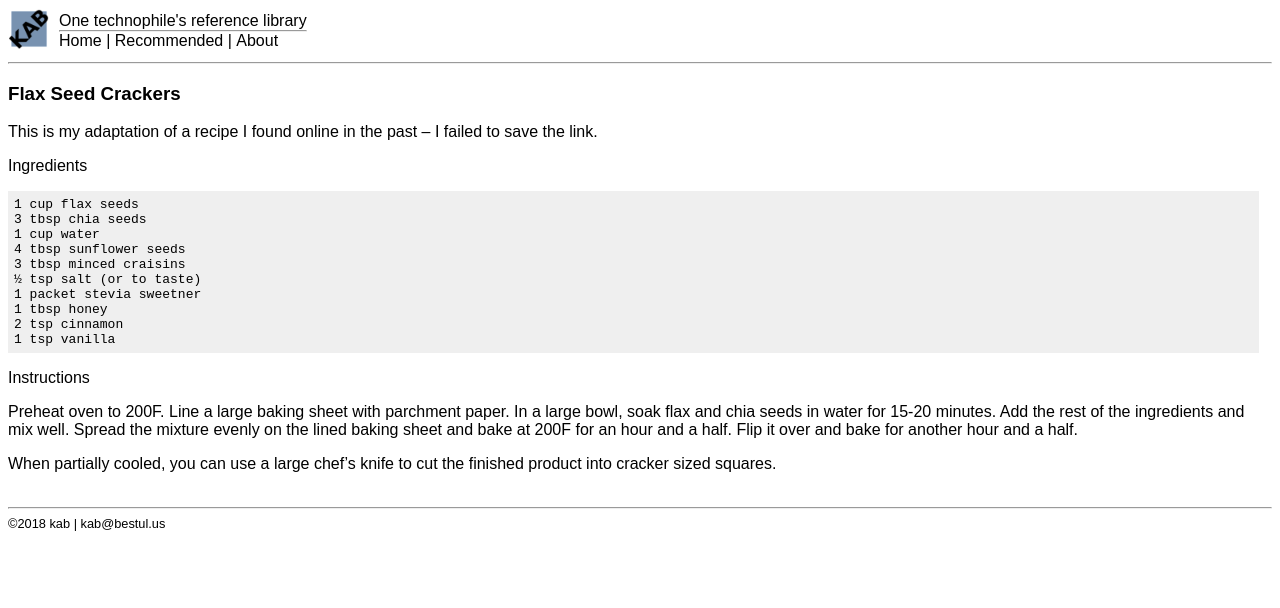
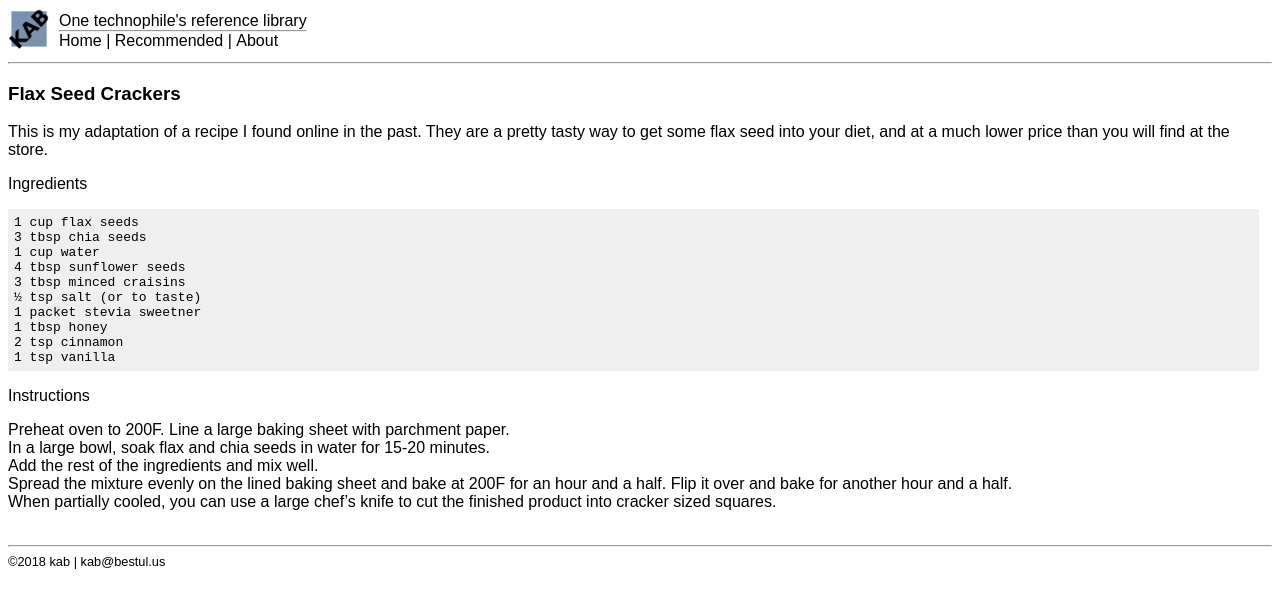
Before and after one commit to kabtech/kab, a Jekyll site: the page built from atos/flaxseedcrackers.md, in a window 1280 px wide. Shown: the top 608 px of the page. Built offline with Jekyll 4.4.1, drawn with Linux system fonts in a browser that asks for light colours.

Commit message:
Update flaxseedcrackers.md

```diff
--- a/atos/flaxseedcrackers.md
+++ b/atos/flaxseedcrackers.md
@@ -6,7 +6,7 @@
 
 ### Flax Seed Crackers
 
-This is my adaptation of a recipe I found online in the past -- I failed to save the link.
+This is my adaptation of a recipe I found online in the past. They are a pretty tasty way to get some flax seed into your diet, and at a much lower price than you will find at the store.
 
 Ingredients
 
@@ -27,7 +27,6 @@
 In a large bowl, soak flax and chia seeds in water for 15-20 minutes.
 Add the rest of the ingredients and mix well.
 Spread the mixture evenly on the lined baking sheet and bake at 200F for an hour and a half. Flip it over and bake for another hour and a half.
-
 When partially cooled, you can use a large chef's knife to cut the finished product into cracker sized squares.
 <br/>
 <br/>
```
